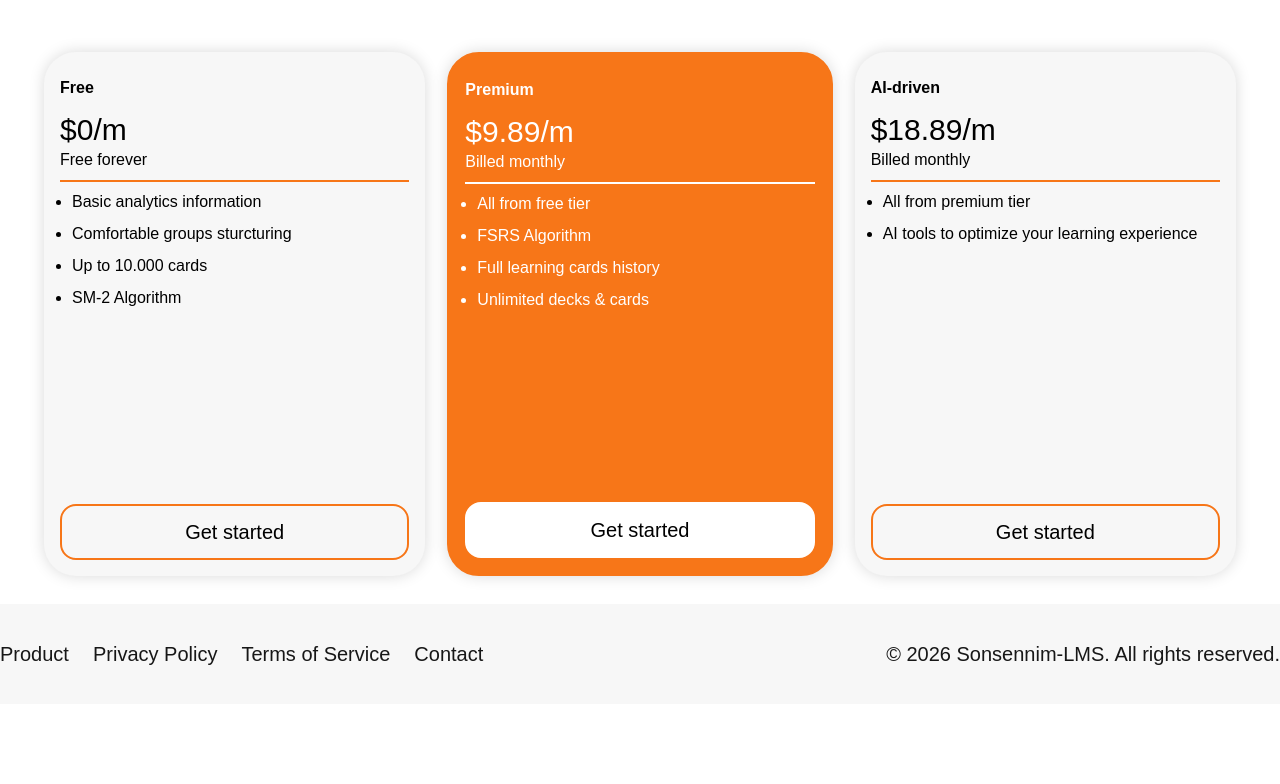
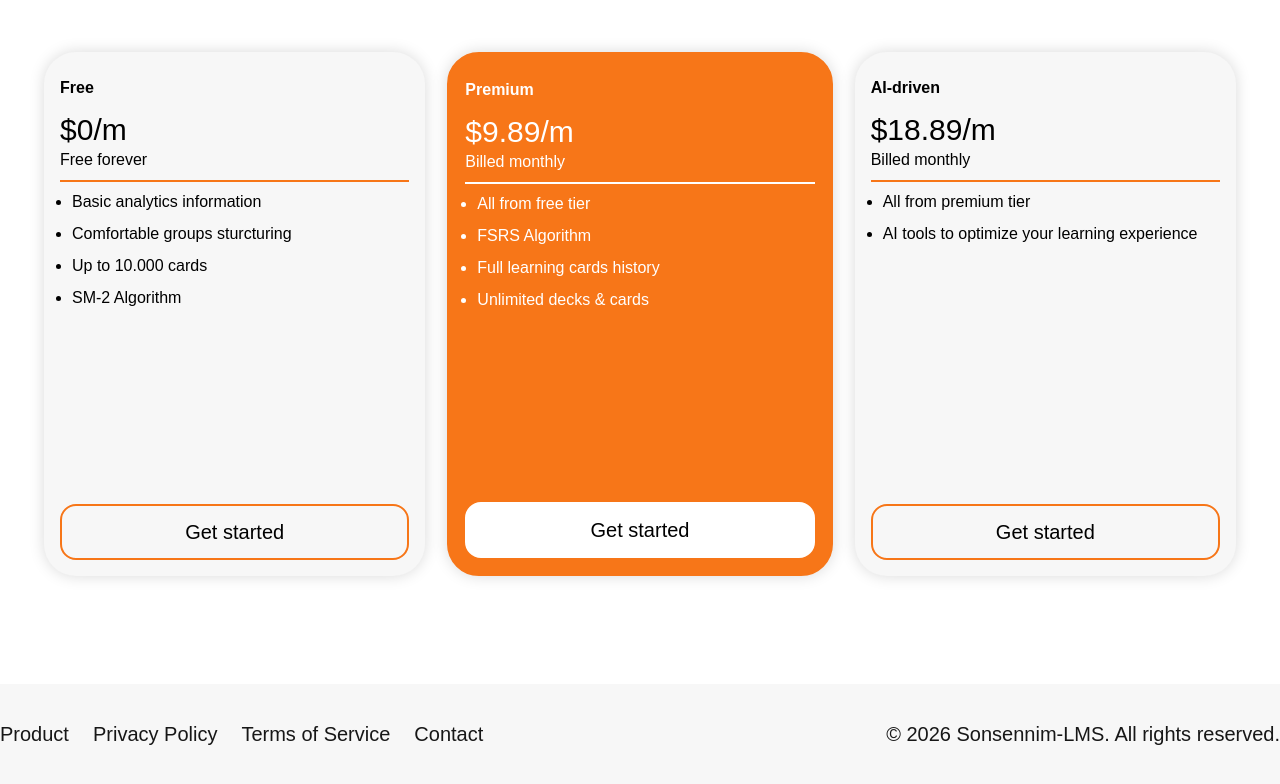
Before and after one commit to VladyslavHimself/sonsennim-lms-landing, a Next.js app: page / in a window 1280 px wide. Shown: the part 2258-3042 px from the top of the page. Before the commit the page ends 2962 px from the top, so only its background shows below. Built offline with nearby package versions, Linux system fonts and the light colour scheme.

Commit message:
Fixed margin

```diff
--- a/app/page.tsx
+++ b/app/page.tsx
@@ -250,7 +250,7 @@ export default function Home() {
                 </div>
             </div>
 
-            <div className="hidden lg:block w-full h-25 bg-card-background">
+            <div className="hidden lg:block w-full h-25 bg-card-background mt-20">
                 <div className="container flex items-center justify-between m-auto h-full">
                    <div className="flex gap-6">
                        <Link className="text-xl" href="#">Product</Link>
```
